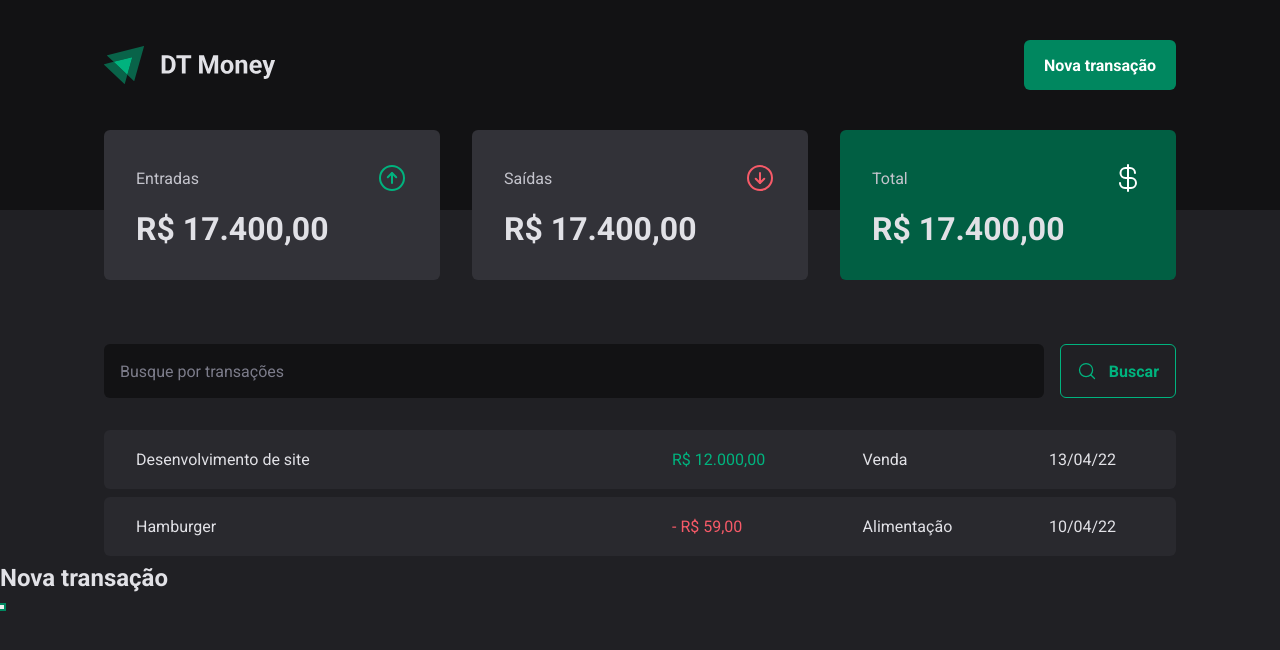
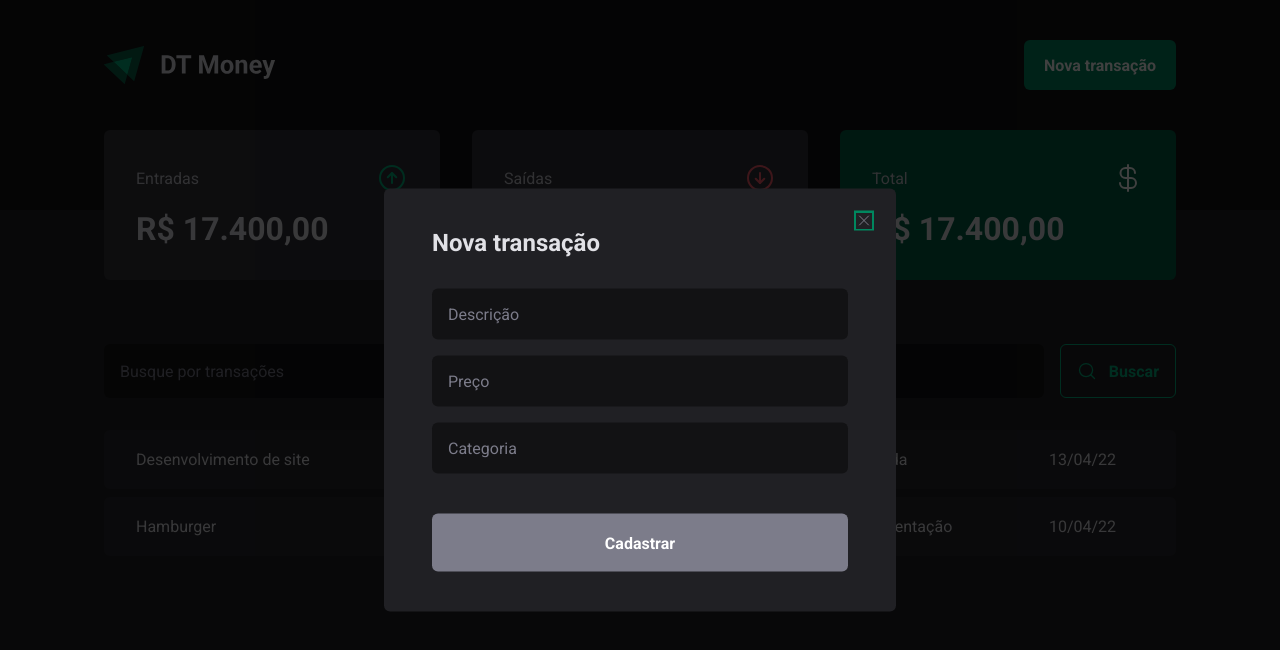
Before and after one commit to FelipeEWeiss/dt-money, a React (Vite) app: page / in a window 1280 px wide. Both pictures are taken after a click on the button "Nova transação". Shown: the top 650 px of the page. Built offline with nearby package versions, Linux system fonts and the light colour scheme.

Commit message:
improve(modal): Add modal to a new component NewTransactionModal

```diff
--- a/src/@types/styled.d.ts
+++ b/src/@types/styled.d.ts
@@ -4,5 +4,6 @@
 type ThemeType = typeof defaultTheme
 
 declare module 'styled-components' {
-  export type DefaultTheme = ThemeType
+  // eslint-disable-next-line @typescript-eslint/no-empty-interface
+  export interface DefaultTheme extends ThemeType {}
 }
--- a/src/components/Header/index.tsx
+++ b/src/components/Header/index.tsx
@@ -1,6 +1,9 @@
+import * as Dialog from '@radix-ui/react-dialog';
+
 import logoImg from '../../assets/logo.svg';
+import { NewTransactionModal } from '../NewTransactionModal';
+
 import { HeaderContainer, HeaderContent, NewTransactionButton } from "./styles";
-import * as Dialog from '@radix-ui/react-dialog';
 
 export function Header() {
   return (
@@ -13,14 +16,7 @@
             <NewTransactionButton>Nova transação</NewTransactionButton>
           </Dialog.Trigger>
 
-          <Dialog.Portal>
-            <Dialog.Overlay />
-
-            <Dialog.Content>
-              <Dialog.Title>Nova transação</Dialog.Title>
-              <Dialog.Close />
-            </Dialog.Content>
-          </Dialog.Portal>
+          <NewTransactionModal />
         </Dialog.Root>
       </HeaderContent>
     </HeaderContainer>
--- /dev/null
+++ b/src/components/NewTransactionModal/index.tsx
@@ -0,0 +1,28 @@
+import * as Dialog from '@radix-ui/react-dialog';
+import { X } from 'phosphor-react';
+
+import { CloseButton, Content, Overlay } from './styles';
+
+export const NewTransactionModal = () => {
+  return (
+    <Dialog.Portal>
+      <Overlay />
+
+      <Content>
+        <Dialog.Title>Nova transação</Dialog.Title>
+
+        <CloseButton>
+          <X />
+        </CloseButton>
+
+        <form action=''>
+          <input type="text" placeholder='Descrição' required/>
+          <input type="number" placeholder='Preço'/>
+          <input type="text" placeholder='Categoria'/>
+
+          <button type="submit">Cadastrar</button>
+        </form>
+      </Content>
+    </Dialog.Portal>
+  );
+}
--- /dev/null
+++ b/src/components/NewTransactionModal/styles.ts
@@ -0,0 +1,70 @@
+import styled from "styled-components";
+import * as Dialog from '@radix-ui/react-dialog';
+
+export const Overlay = styled(Dialog.Overlay)`
+  position: fixed;
+  width: 100vw;
+  height: 100vh;
+  inset: 0;
+  background: rgba(0, 0, 0, 0.75);
+`;
+
+export const Content = styled(Dialog.Content)`
+  min-width: 32rem;
+  border-radius: 6px;
+  padding: 2.5rem 3rem;
+  background: ${props => props.theme['gray-800']};
+
+  position: fixed;
+  top: 50%;
+  left: 50%;
+  transform: translate(-50%, -50%);
+
+  form {
+    margin-top: 2rem;
+
+    display: flex;
+    flex-direction: column;
+    gap: 1rem;
+
+    input {
+      border-radius: 6px;
+      border: 0;
+      background: ${props => props.theme["gray-900"]};
+      color: ${props => props.theme["gray-300"]};
+      padding: 1rem;
+
+      &::placeholder {
+        color: ${props => props.theme["gray-500"]};
+      }
+    }
+
+    button[type="submit"] {
+      height: 58px;
+      border: 0;
+      background: ${props => props.theme["gray-500"]};
+      color: ${props => props.theme.white};
+      font-weight: bold;
+      padding: 0 1.25rem;
+      border-radius: 6px;
+      margin-top: 1.5rem;
+      cursor: pointer;
+
+      &:hover {
+        background: ${props => props.theme["gray-700"]};
+        transition: background-color 0.2s;
+      }
+    }
+  }
+`;
+
+export const CloseButton = styled(Dialog.Close)`
+  position: absolute;
+  background: transparent;
+  border: 0;
+  top: 1.5rem;
+  right: 1.5rem;
+  line-height: 0;
+  cursor: pointer;
+  color: ${props => props.theme["gray-500"]};
+`;
```
